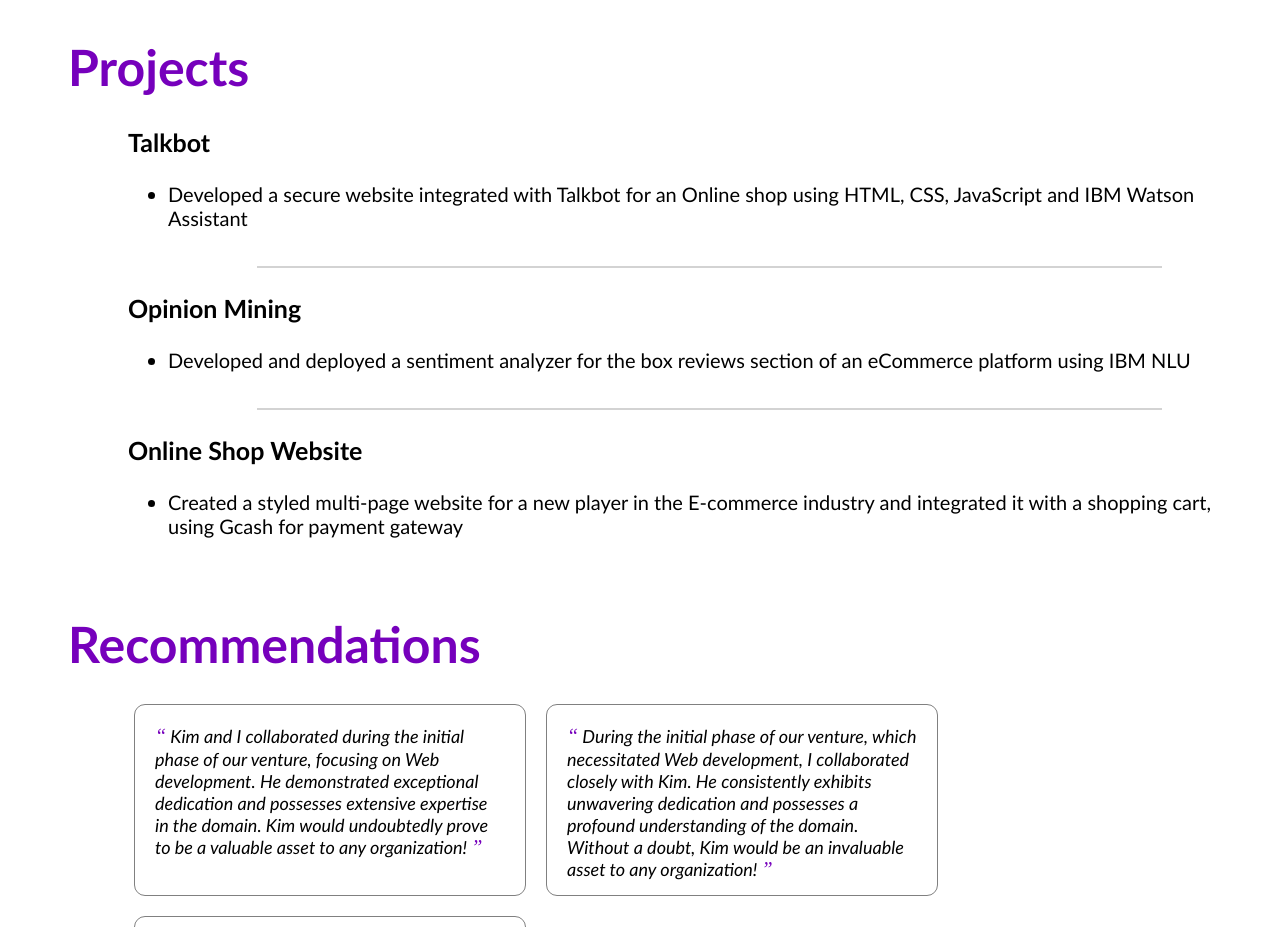
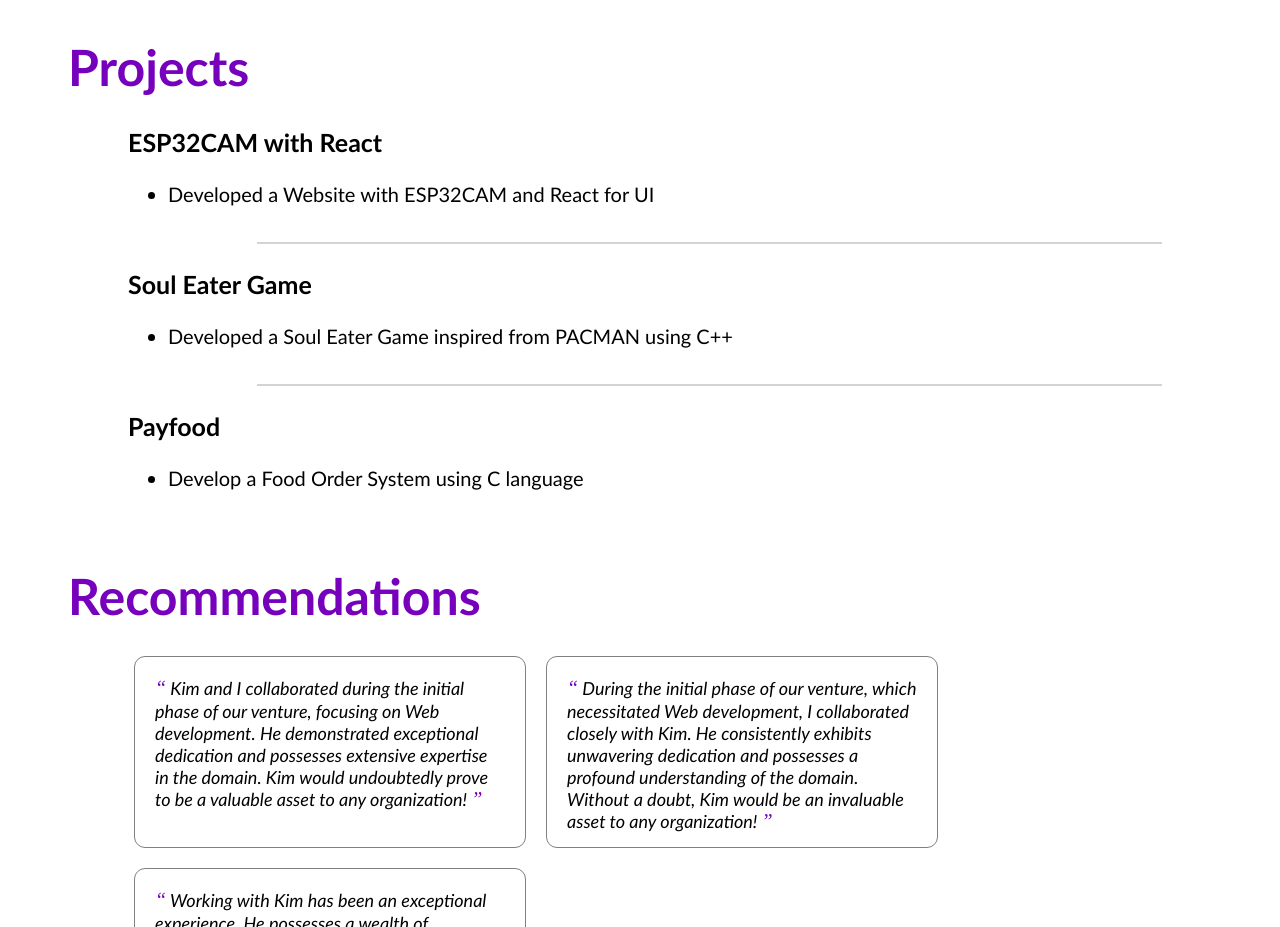
Before and after one commit to Kundiman/Kundiman_CV, a plain HTML site: page index.html in a window 1280 px wide. Shown: the part 1320-2247 px from the top of the page. Drawn offline with Linux system fonts and the light colour scheme.

Commit message:
Change the project description

```diff
--- a/index.html
+++ b/index.html
@@ -111,23 +111,23 @@
 
         <div id="projects-container" class="projects-container">
           <div class="project-card">
-            <h3>Talkbot</h3>
+            <h3>ESP32CAM with React</h3>
             <ul>
-              <li>Developed a secure website integrated with Talkbot for an Online shop using HTML, CSS, JavaScript and IBM Watson Assistant</li>
+              <li>Developed a Website with ESP32CAM and React for UI</li>
             </ul>
           </div>
           <hr>
           <div class="project-card">
-            <h3>Opinion Mining</h3>
+            <h3>Soul Eater Game</h3>
             <ul>
-              <li>Developed and deployed a sentiment analyzer for the box reviews section of an eCommerce platform using IBM NLU</li>
+              <li>Developed a Soul Eater Game inspired from PACMAN using C++</li>
             </ul>
           </div>
           <hr>
           <div class="project-card">
-            <h3>Online Shop Website</h3>
+            <h3>Payfood</h3>
             <ul>
-              <li>Created a styled multi-page website for a new player in the E-commerce industry and integrated it with a shopping cart, using Gcash for payment gateway</li>
+              <li>Develop a Food Order System using C language</li>
             </ul>
           </div>
     </div>
```
